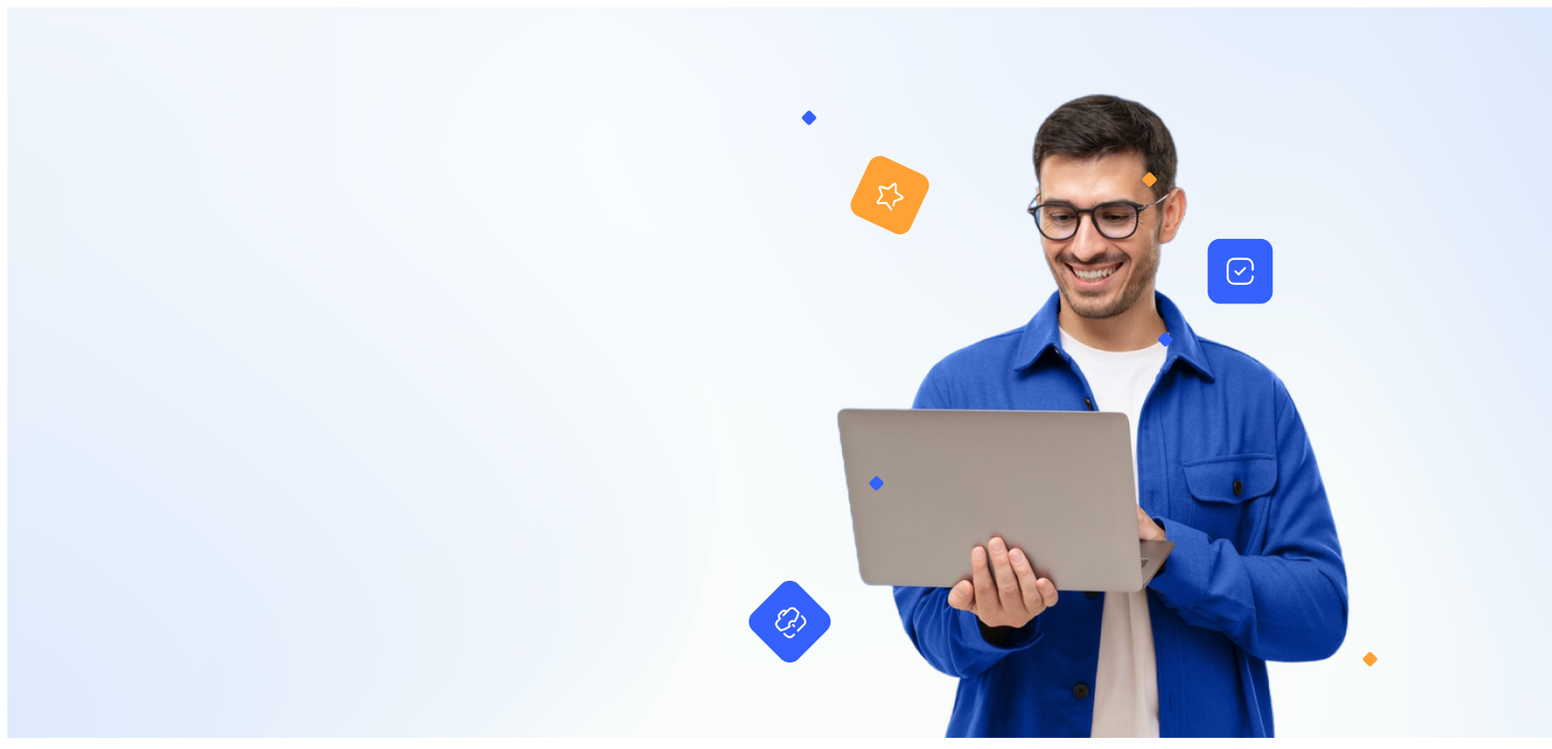
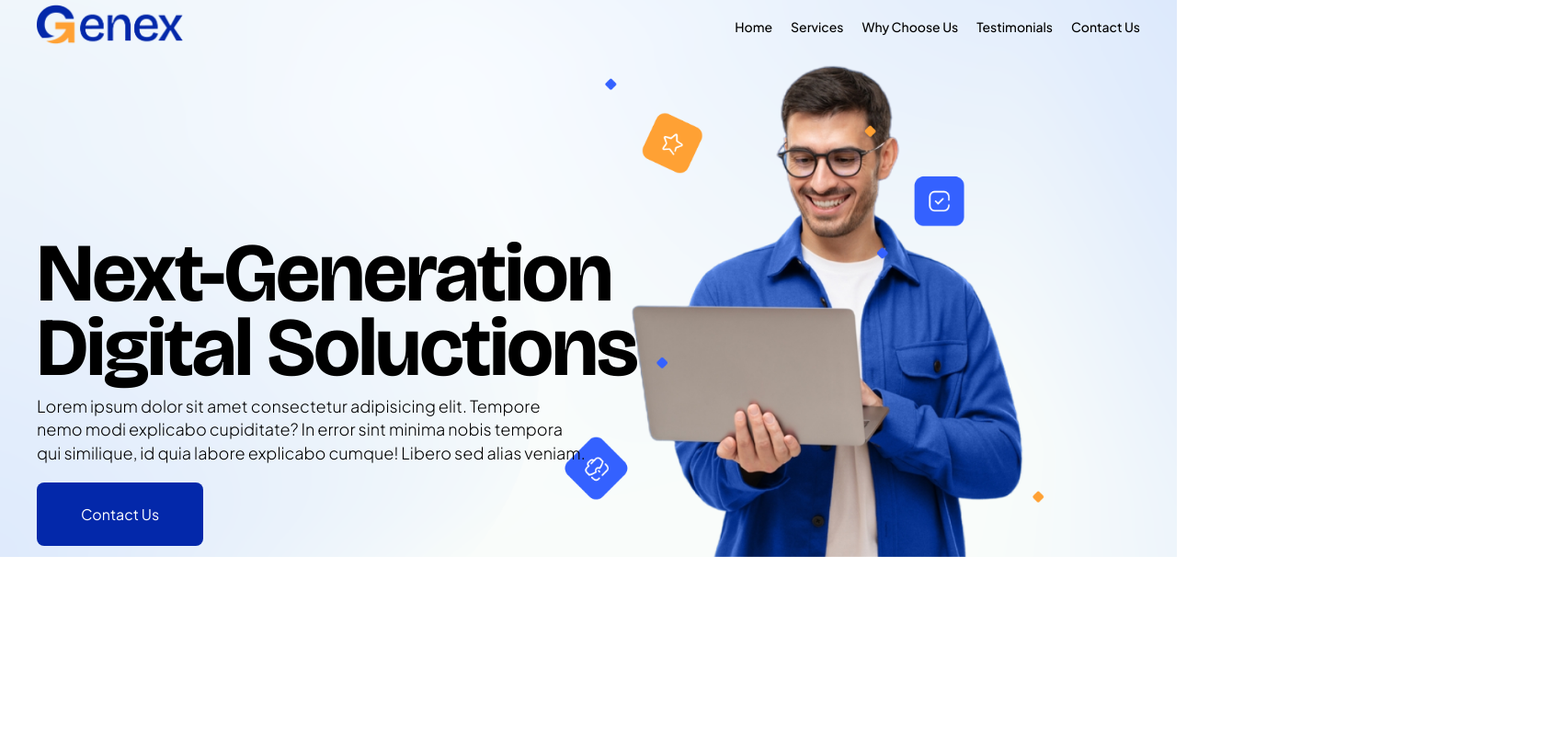
Before and after one commit to fabianoGDB/responsive-website-example-2025, a plain HTML site: page index.html in a window 1280 px wide. Shown: the whole page at 92% size, 1688 px wide, since content can reach past the window. Drawn offline with nearby package versions, Linux system fonts and the light colour scheme.

Commit message:
adding fonts and styling our texts

```diff
--- a/index.html
+++ b/index.html
@@ -4,17 +4,62 @@
     <meta charset="UTF-8" />
     <meta name="viewport" content="width=device-width, initial-scale=1.0" />
     <title>Generic Digital Site</title>
+    <link
+      href="https://fonts.googleapis.com/css2?family=Bricolage+Grotesque:opsz,wght@12..96,200..800&family=Plus+Jakarta+Sans:ital,wght@0,200..800;1,200..800&display=swap"
+      rel="stylesheet"
+    />
     <link rel="stylesheet" href="style.css" />
-
-    <style>
-      .img {
-        width: 100%;
-      }
-    </style>
   </head>
   <body>
     <header>
-      <img src="./images/Hero-Image.png" alt="hero-pade-image" />
+      <img
+        class="hero-section-image"
+        src="./images/Hero-Image.png"
+        alt="hero-section-image"
+      />
+      <div class="hero-content">
+        <div class="top-nav">
+          <div class="container">
+            <div class="navbar-content">
+              <div id="brand-id">
+                <img src="./images/logo.png" alt="" />
+              </div>
+              <nav>
+                <ul class="nav-links">
+                  <li>
+                    <a href="">Home</a>
+                  </li>
+                  <li>
+                    <a href="">Services</a>
+                  </li>
+                  <li>
+                    <a href="">Why Choose Us</a>
+                  </li>
+                  <li>
+                    <a href="">Testimonials</a>
+                  </li>
+                  <li>
+                    <a href="">Contact Us</a>
+                  </li>
+                </ul>
+              </nav>
+            </div>
+          </div>
+        </div>
+
+        <div class="container">
+          <div class="hero-text">
+            <h1>Next-Generation Digital Soluctions</h1>
+            <p>
+              Lorem ipsum dolor sit amet consectetur adipisicing elit. Tempore
+              nemo modi explicabo cupiditate? In error sint minima nobis tempora
+              qui similique, id quia labore explicabo cumque! Libero sed alias
+              veniam.
+            </p>
+            <button type="submit" class="btn-primary">Contact Us</button>
+          </div>
+        </div>
+      </div>
     </header>
   </body>
 </html>
--- a/style.css
+++ b/style.css
@@ -0,0 +1,135 @@
+*
+{
+    margin: 0;
+    padding: 0;
+    font-family: "Plus Jakarta Sans", serif;
+}
+
+.hero-section-image
+{
+    width: 100%;
+}
+
+.hero-content
+{
+    position: absolute;
+    top: 0;
+    width: 100%;
+}
+
+.top-nav
+{
+    width: 100%;
+}
+
+.nav-links
+{
+    display: flex;
+    gap: 20px;
+}
+
+.nav-links a
+{
+    text-decoration: none;
+    color: black;
+    font-size: 14px;
+    font-weight: 500;
+}
+
+
+.nav-links a:hover
+{
+    color: blue;
+    font-weight: 600;
+}
+
+.nav-links li
+{
+    list-style: none;
+}
+
+.container
+{
+    max-width: 1200px;
+    margin: auto;
+    padding: 0px 32px;
+}
+
+.navbar-content
+{
+    display: flex;
+    justify-content: space-between;
+    align-items: center;
+    width: 100%;
+    /*t, r, b, l*/
+    /*h, v*/
+    padding: 0px 0px;
+}
+
+.hero-text{
+    margin-top: 200px;
+    max-width: 700px;
+}
+
+.hero-text h1{
+    font-size: 90px;
+    letter-spacing: -2px;
+    line-height: 0.9;
+    font-family: "Bricolage Grotesque", serif;
+    margin-bottom: 10px;
+}
+
+.hero-text p{
+    max-width: 600px;
+    font-family: "Plus Jakarta Sans", serif;
+    font-size: 18px;
+    line-height: 1.4;
+    font-weight: 300;
+}
+
+button{
+    all: unset;
+}
+
+.btn-primary{
+    padding: 24px 48px;
+    background-color:#0328AA;
+    color: white;
+    margin-top: 20px;
+    border-radius: 8px;
+}
+
+#brand-id img
+{
+    width: 160px;
+}
+
+header
+{
+    position: relative;
+}
+
+@media (max-width: 768px) {
+    .navbar-content{
+        display: block;
+    }
+
+    .nav-links{
+        display: grid;
+        grid-template-columns: auto auto auto;
+        grid-template-rows: 10px 10px 10px;
+    }
+
+    #brand-id {
+        padding-bottom: 10px;
+    }
+
+
+    .hero-section-image
+    {
+        width: 100%;
+        height: 100vh;
+        object-fit: cover;
+    }
+
+}
```
